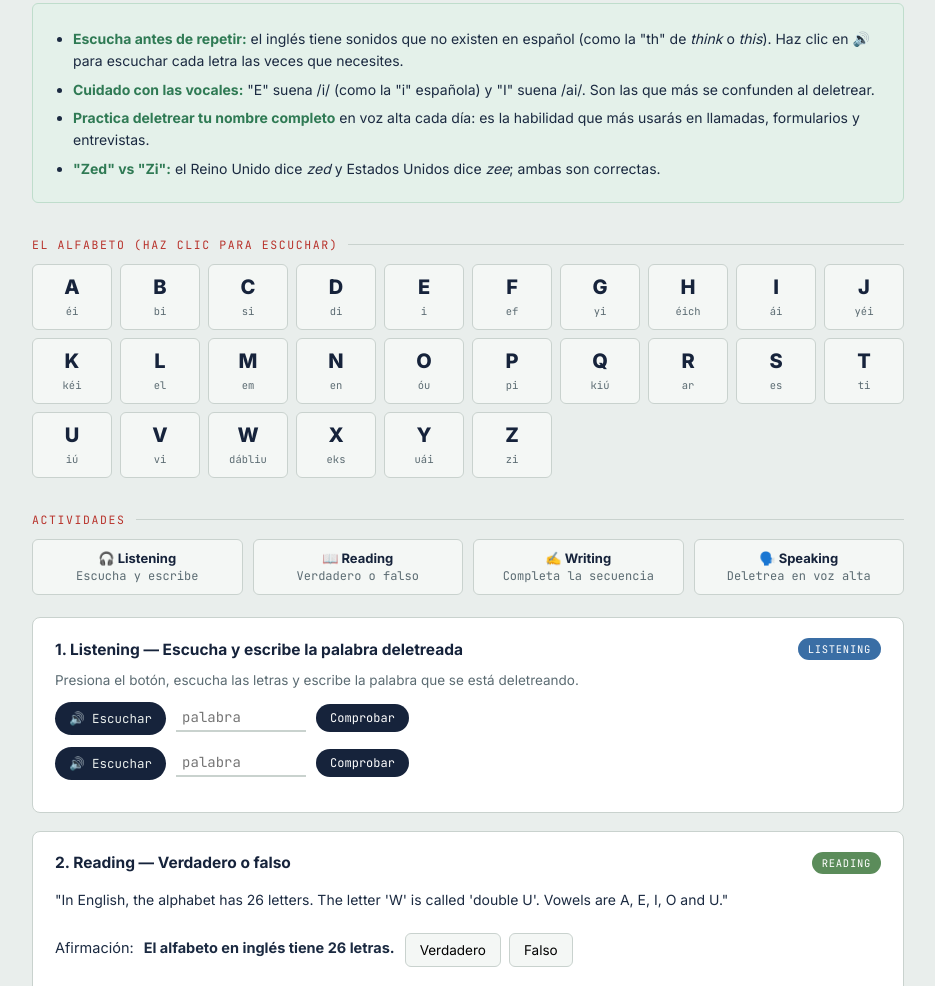
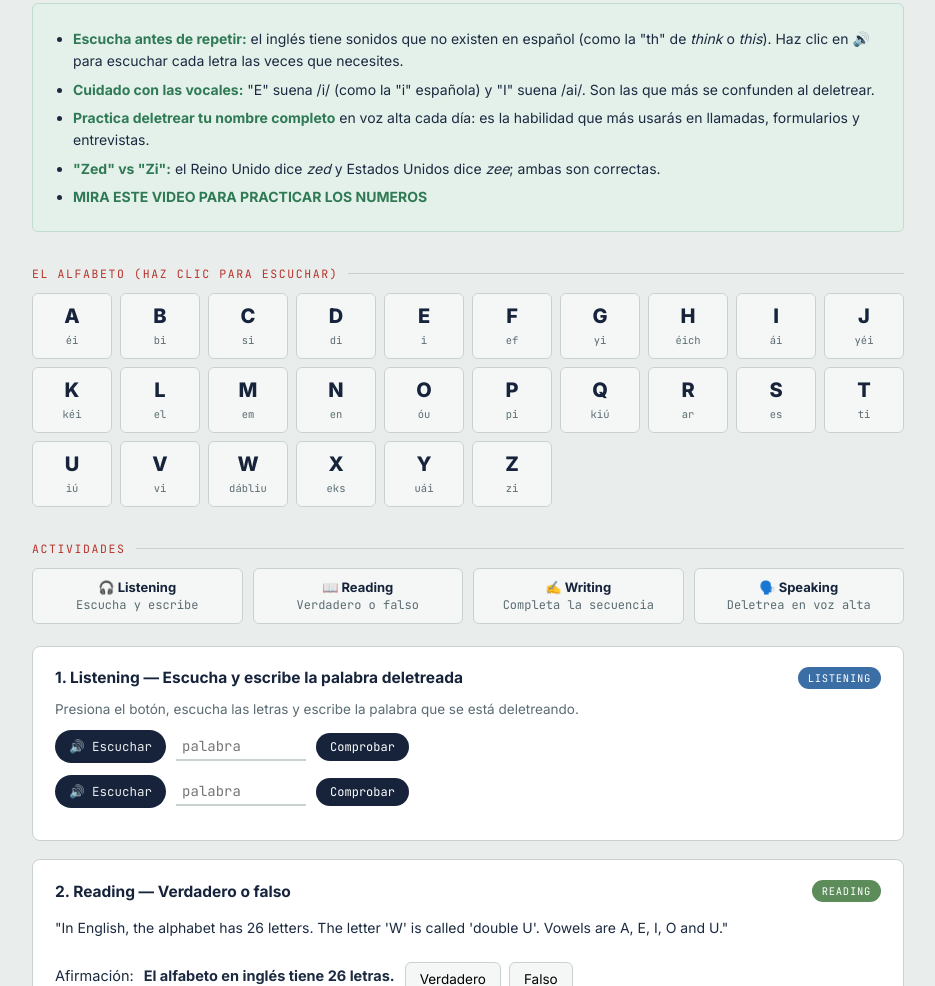
Before and after one commit to Karbasuka/ENGLISH-LESSONS, a plain HTML site: page index.html in a window 1280 px wide. Shown: the part 1126-2112 px from the top of the page, without its empty margins (172-1107 px from the left). Drawn offline with nearby package versions, Linux system fonts and the light colour scheme.

Commit message:
Update index.html

```diff
--- a/index.html
+++ b/index.html
@@ -555,6 +555,7 @@
       <li><strong>Cuidado con las vocales:</strong> "E" suena /i/ (como la "i" española) y "I" suena /ai/. Son las que más se confunden al deletrear.</li>
       <li><strong>Practica deletrear tu nombre completo</strong> en voz alta cada día: es la habilidad que más usarás en llamadas, formularios y entrevistas.</li>
       <li><strong>"Zed" vs "Zi":</strong> el Reino Unido dice <i>zed</i> y Estados Unidos dice <i>zee</i>; ambas son correctas.</li>
+      <li><strong href="https://www.youtube.com/watch?v=YuXFxvTbviI"> MIRA ESTE VIDEO PARA PRACTICAR LOS NUMEROS</strong> </li>
     </ul>
   </div>
 
```
